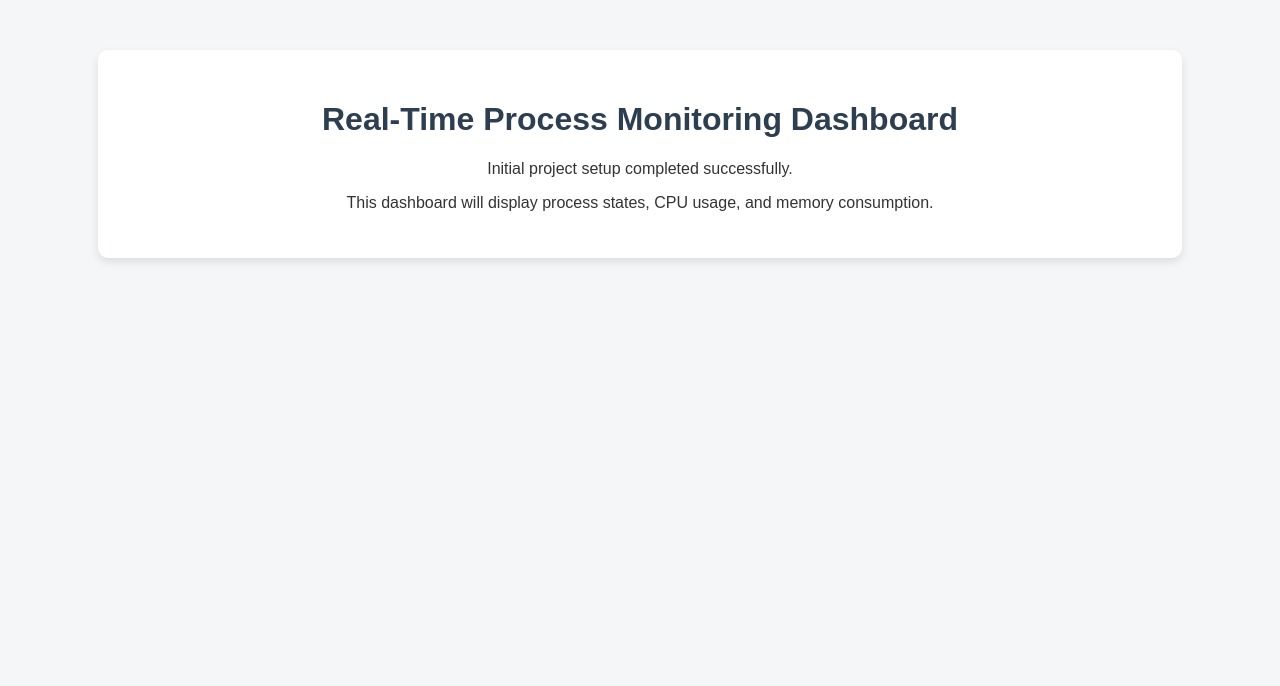
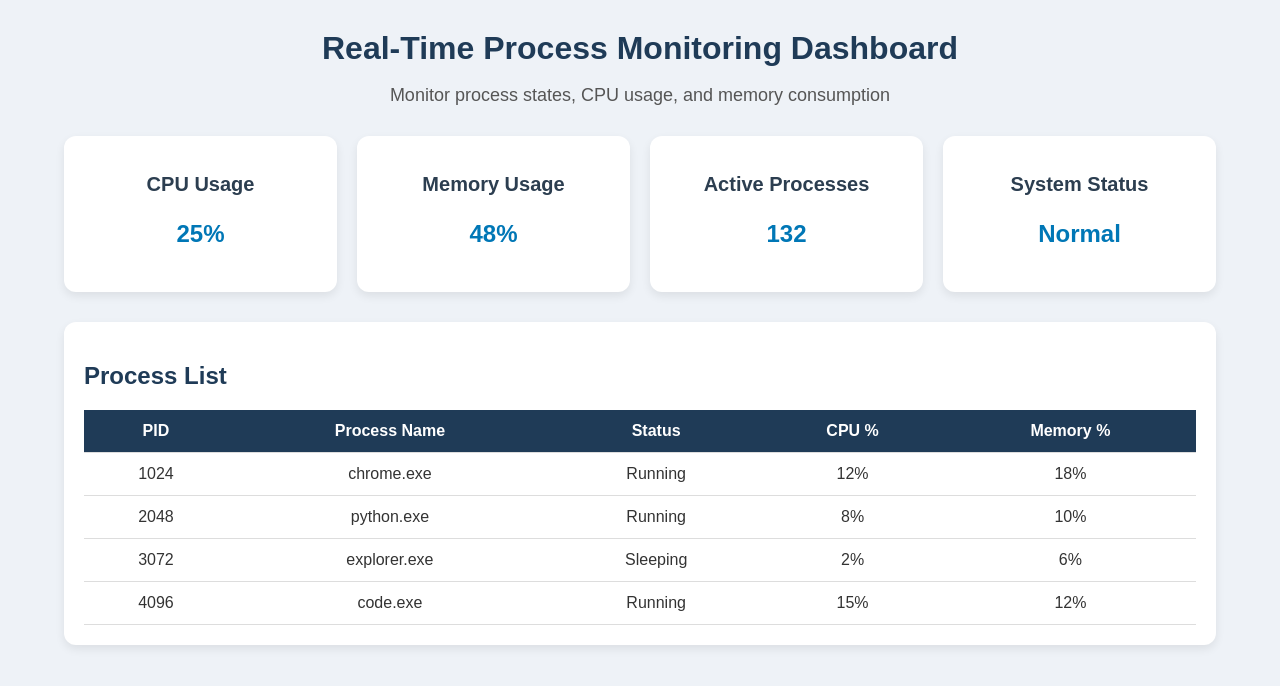
Before and after one commit to Aryan166-del/real-time-process-monitor-dashboard, a Flask app: page / in a window 1280 px wide. Shown: the top 686 px of the page. Run offline with Flask 3, Linux system fonts and the light colour scheme.

Commit message:
Improved dashboard UI with cards and process table layout

```diff
--- a/static/css/style.css
+++ b/static/css/style.css
@@ -2,20 +2,86 @@ body {
     margin: 0;
     padding: 0;
     font-family: Arial, sans-serif;
-    background-color: #f4f6f8;
+    background-color: #eef2f7;
     color: #333;
 }
 
-.container {
-    width: 80%;
-    margin: 50px auto;
-    text-align: center;
-    background: white;
-    padding: 30px;
-    border-radius: 10px;
-    box-shadow: 0 4px 8px rgba(0, 0, 0, 0.1);
+.dashboard-container {
+    width: 90%;
+    margin: 30px auto;
 }
 
-h1 {
+.dashboard-header {
+    text-align: center;
+    margin-bottom: 30px;
+}
+
+.dashboard-header h1 {
+    margin-bottom: 10px;
+    color: #1f3b57;
+}
+
+.dashboard-header p {
+    color: #555;
+    font-size: 18px;
+}
+
+.stats-section {
+    display: grid;
+    grid-template-columns: repeat(4, 1fr);
+    gap: 20px;
+    margin-bottom: 30px;
+}
+
+.stat-card {
+    background: white;
+    padding: 20px;
+    border-radius: 12px;
+    text-align: center;
+    box-shadow: 0 4px 10px rgba(0, 0, 0, 0.08);
+}
+
+.stat-card h2 {
+    margin-bottom: 10px;
+    font-size: 20px;
     color: #2c3e50;
 }
+
+.stat-card p {
+    font-size: 24px;
+    font-weight: bold;
+    color: #0077b6;
+}
+
+.table-section {
+    background: white;
+    padding: 20px;
+    border-radius: 12px;
+    box-shadow: 0 4px 10px rgba(0, 0, 0, 0.08);
+}
+
+.table-section h2 {
+    margin-bottom: 20px;
+    color: #1f3b57;
+}
+
+table {
+    width: 100%;
+    border-collapse: collapse;
+}
+
+table thead {
+    background-color: #1f3b57;
+    color: white;
+}
+
+table th,
+table td {
+    padding: 12px;
+    text-align: center;
+    border-bottom: 1px solid #ddd;
+}
+
+table tbody tr:hover {
+    background-color: #f4f8fb;
+}
--- a/templates/index.html
+++ b/templates/index.html
@@ -7,10 +7,75 @@
     <link rel="stylesheet" href="{{ url_for('static', filename='css/style.css') }}">
 </head>
 <body>
-    <div class="container">
-        <h1>Real-Time Process Monitoring Dashboard</h1>
-        <p>Initial project setup completed successfully.</p>
-        <p>This dashboard will display process states, CPU usage, and memory consumption.</p>
+    <div class="dashboard-container">
+        <header class="dashboard-header">
+            <h1>Real-Time Process Monitoring Dashboard</h1>
+            <p>Monitor process states, CPU usage, and memory consumption</p>
+        </header>
+
+        <section class="stats-section">
+            <div class="stat-card">
+                <h2>CPU Usage</h2>
+                <p>25%</p>
+            </div>
+            <div class="stat-card">
+                <h2>Memory Usage</h2>
+                <p>48%</p>
+            </div>
+            <div class="stat-card">
+                <h2>Active Processes</h2>
+                <p>132</p>
+            </div>
+            <div class="stat-card">
+                <h2>System Status</h2>
+                <p>Normal</p>
+            </div>
+        </section>
+
+        <section class="table-section">
+            <h2>Process List</h2>
+            <table>
+                <thead>
+                    <tr>
+                        <th>PID</th>
+                        <th>Process Name</th>
+                        <th>Status</th>
+                        <th>CPU %</th>
+                        <th>Memory %</th>
+                    </tr>
+                </thead>
+                <tbody>
+                    <tr>
+                        <td>1024</td>
+                        <td>chrome.exe</td>
+                        <td>Running</td>
+                        <td>12%</td>
+                        <td>18%</td>
+                    </tr>
+                    <tr>
+                        <td>2048</td>
+                        <td>python.exe</td>
+                        <td>Running</td>
+                        <td>8%</td>
+                        <td>10%</td>
+                    </tr>
+                    <tr>
+                        <td>3072</td>
+                        <td>explorer.exe</td>
+                        <td>Sleeping</td>
+                        <td>2%</td>
+                        <td>6%</td>
+                    </tr>
+                    <tr>
+                        <td>4096</td>
+                        <td>code.exe</td>
+                        <td>Running</td>
+                        <td>15%</td>
+                        <td>12%</td>
+                    </tr>
+                </tbody>
+            </table>
+        </section>
     </div>
 
     <script src="{{ url_for('static', filename='js/script.js') }}"></script>
```
